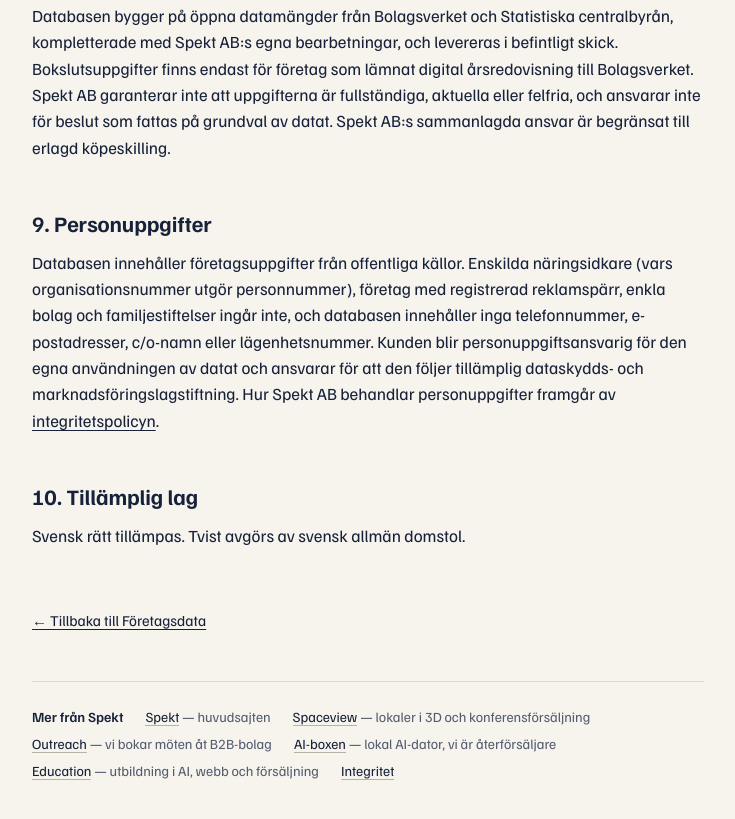
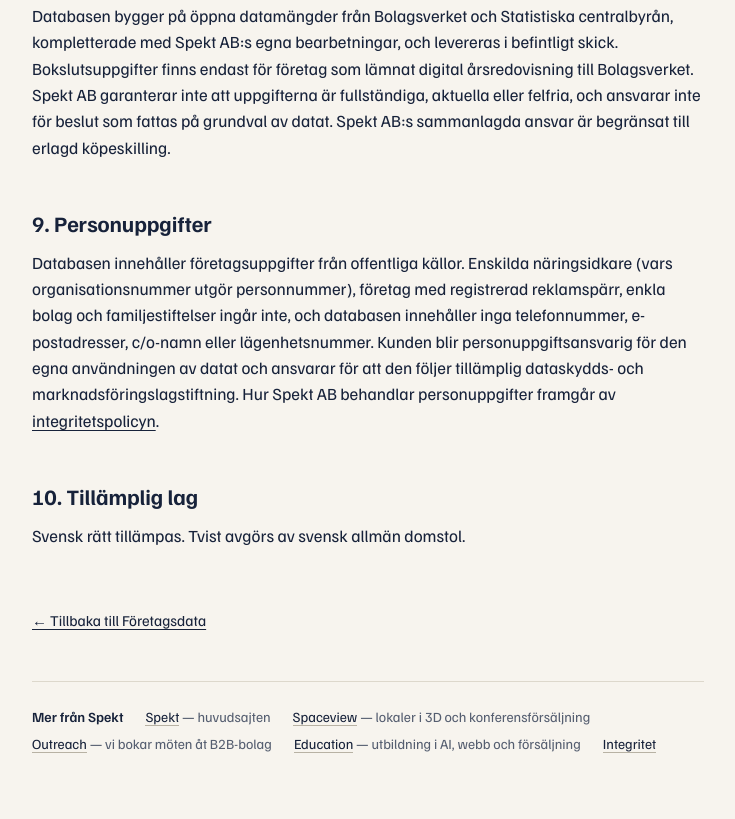
Before and after one commit to SPEKTLinus/foretagsdata-site, a plain HTML site: page villkor.html in a window 1280 px wide. Shown: the part 1685-2504 px from the top of the page, without its empty margins (272-1007 px from the left). Drawn offline with Linux system fonts and the light colour scheme.

Commit message:
Ta bort länkar till AI-boxen (Linus 2026-11-24) (#2)
Linus 2026-11-24: "Dölj AI-BOXEN sidan", valet Ta bort länkar + spärra. Länkar och omnämnanden av aiboxen.spekt.se tas bort: sidfoten, sameAs/varumärken i den strukturerade datan och llms.txt. Inget annat ändras; den strukturerade datan är kontrollerad som giltig JSON.

Co-authored-by: Claude Opus 5.5 <noreply@anthropic.com>

```diff
--- a/villkor.html
+++ b/villkor.html
@@ -117,7 +117,6 @@
     <span><a href="https://spekt.se">Spekt</a> — huvudsajten</span>
     <span><a href="https://www.spaceview.se">Spaceview</a> — lokaler i 3D och konferensförsäljning</span>
     <span><a href="https://outreach.spekt.se">Outreach</a> — vi bokar möten åt B2B-bolag</span>
-    <span><a href="https://aiboxen.spekt.se">AI-boxen</a> — lokal AI-dator, vi är återförsäljare</span>
     <span><a href="https://education.spekt.se">Education</a> — utbildning i AI, webb och försäljning</span>
     <span><a href="/integritet.html">Integritet</a></span>
   </footer>
```
Also changed, not shown: index.html (+0 -2 lines), integritet.html (+0 -1 lines), llms.txt.
